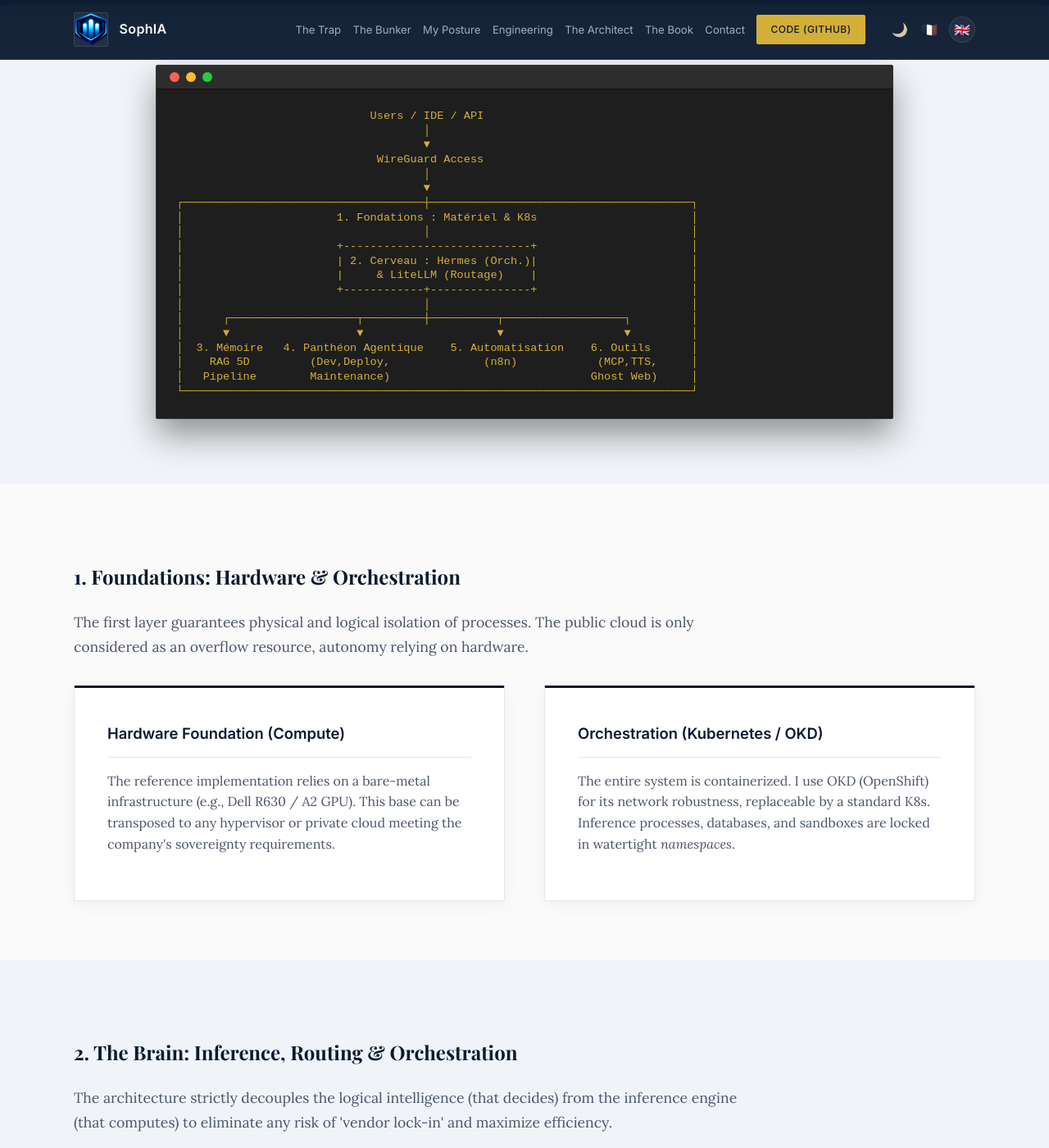
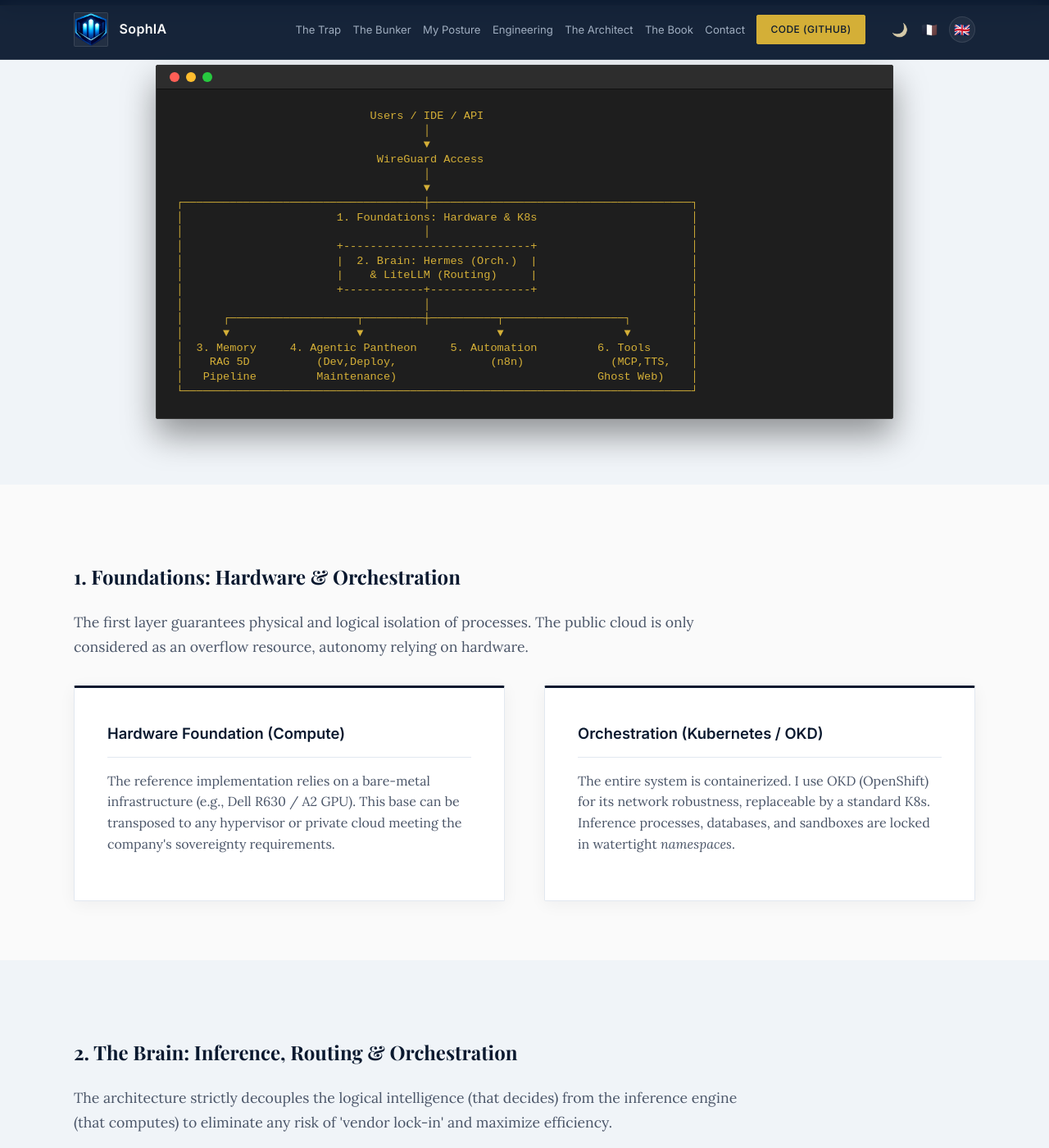
Before and after one commit to Kisai-DG-SLU/SophIA, a Jekyll site: the page built from ingenierie.html, in a window 1280 px wide and 1400 px high, scrolled down 466 px. Shown: the whole window at 82% size. Built offline with Jekyll 4.4.1, drawn with Linux system fonts in a browser that asks for light colours.

Commit message:
Add English ASCII diagram with language toggle (FR/EN)

```diff
--- a/_includes/css/ingenierie.css
+++ b/_includes/css/ingenierie.css
@@ -54,6 +54,10 @@
       margin: 0; color: #D4AF37; font-size: 0.85rem; line-height: 1.3; font-family: var(--font-code);
     }
 
+    .diagram-lang { display: none; }
+    html[lang="fr"] .diagram-lang[data-lang="fr"],
+    html[lang="en"] .diagram-lang[data-lang="en"] { display: block; }
+
     /* Stack Pills */
     .stack { display: flex; flex-wrap: wrap; gap: .75rem; margin-top: 1.5rem; }
     .stack span {
--- a/ingenierie.html
+++ b/ingenierie.html
@@ -28,6 +28,7 @@
             <div class="terminal-dot dot-green"></div>
           </div>
           <div class="terminal-body">
+<div class="diagram-lang" data-lang="fr">
 <pre>
                              Users / IDE / API
                                      │
@@ -50,6 +51,31 @@
 │   Pipeline        Maintenance)                              Ghost Web)     │
 └────────────────────────────────────────────────────────────────────────────┘
 </pre>
+</div>
+<div class="diagram-lang" data-lang="en">
+<pre>
+                             Users / IDE / API
+                                     │
+                                     ▼
+                              WireGuard Access
+                                     │
+                                     ▼
+┌────────────────────────────────────┼───────────────────────────────────────┐
+│                       1. Foundations: Hardware & K8s                       │
+│                                    │                                       │
+│                       +----------------------------+                       │
+│                       |  2. Brain: Hermes (Orch.)  |                       │
+│                       |    & LiteLLM (Routing)     |                       │
+│                       +------------+---------------+                       │
+│                                    │                                       │
+│      ┌───────────────────┬─────────┼──────────┬──────────────────┐         │
+│      ▼                   ▼                    ▼                  ▼         │
+│  3. Memory     4. Agentic Pantheon     5. Automation         6. Tools      │
+│    RAG 5D          (Dev,Deploy,              (n8n)             (MCP,TTS,   │
+│   Pipeline         Maintenance)                              Ghost Web)    │
+└────────────────────────────────────────────────────────────────────────────┘
+</pre>
+</div>
           </div>
         </div>
       </div>
```
